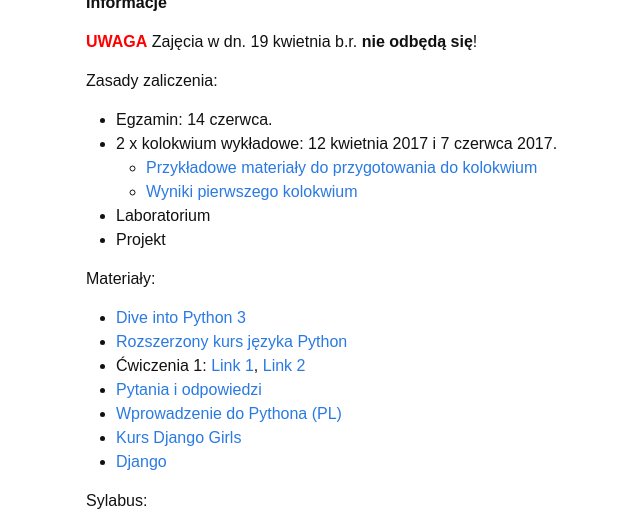
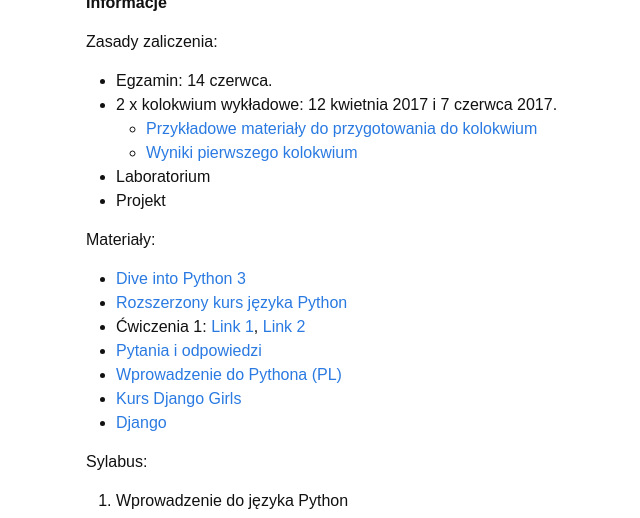
Before and after one commit to piotrlasek/piotrlasek.github.io, a Jekyll site: the page built from for-students/ai2-2017.md, in a window 1280 px wide and 900 px high, cut to the strip 382-900 px from the top of the window. Shown: the whole strip, without its empty margins (184-824 px from the left). Built offline with Jekyll 4.4.1, drawn with Linux system fonts in a browser that asks for light colours.

Commit message:
Update ai2-2017.md

```diff
--- a/for-students/ai2-2017.md
+++ b/for-students/ai2-2017.md
@@ -8,8 +8,6 @@ exclude: true
 <img src="https://www.python.org/static/community_logos/python-logo-master-v3-TM.png" width="300px">
 
 # Informacje
-
-<span style="color: red">**UWAGA**</span> Zajęcia w dn. 19 kwietnia b.r. **nie odbędą się**!
 
 Zasady zaliczenia:
 * Egzamin: 14 czerwca.
```
